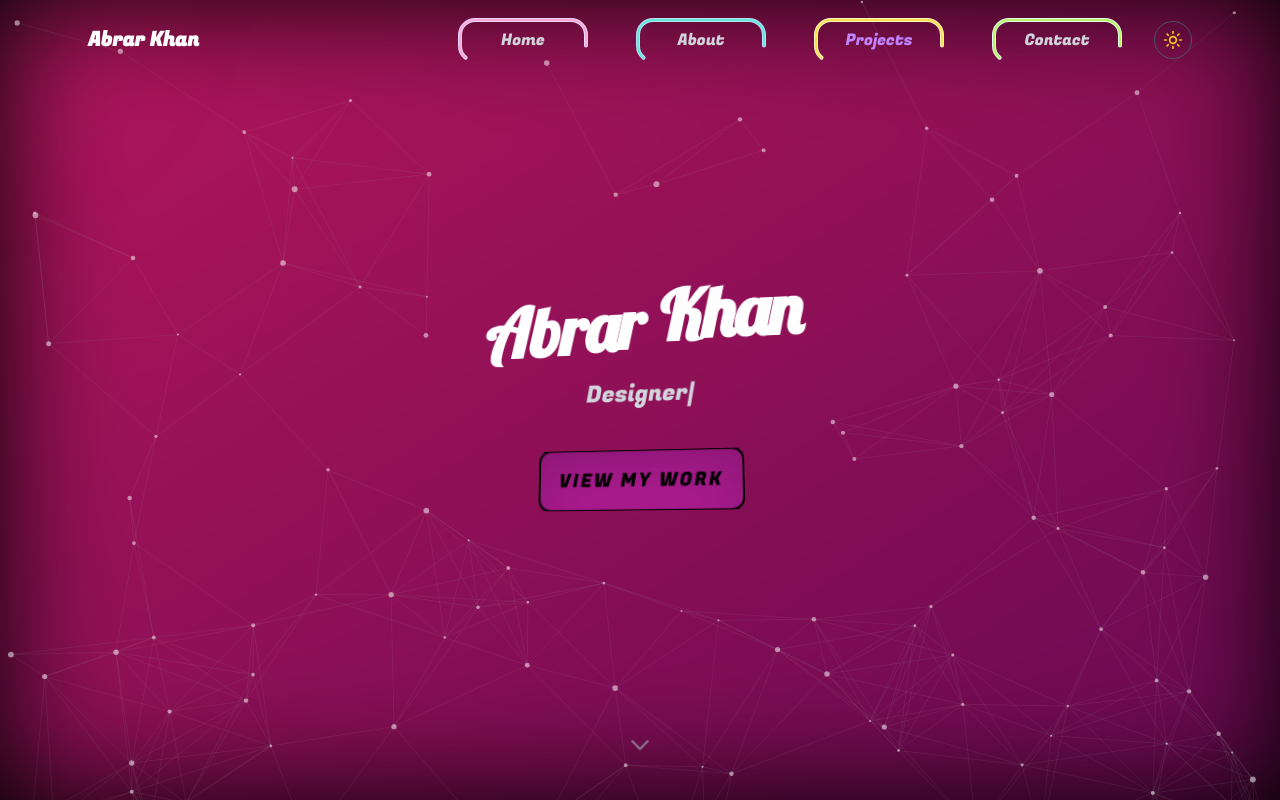
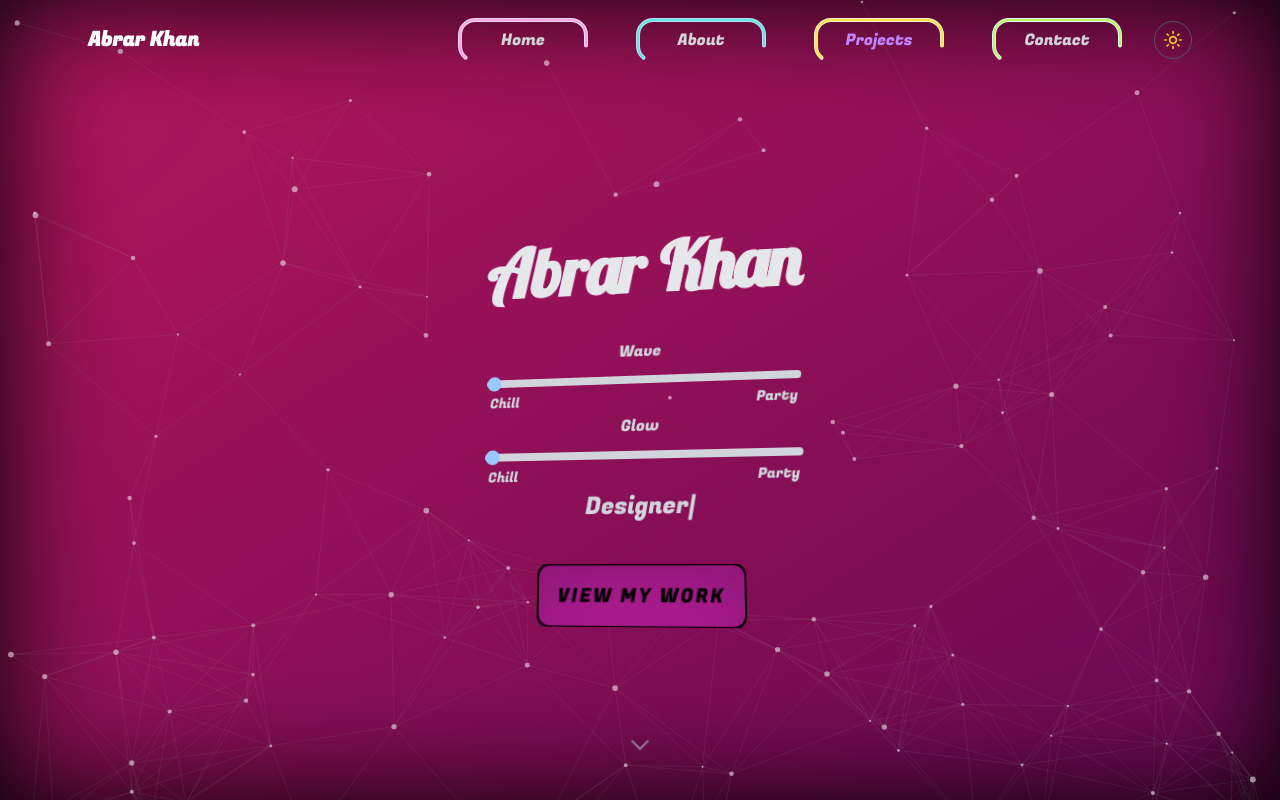
Before and after one commit to AbrarKhan-Avro/portfolio-website, a Next.js app in the folder portfolio/: page / in a window 1280 px wide. Shown: the top 800 px of the page. Built offline with nearby package versions, Linux system fonts and the light colour scheme; a web font is replaced by a local one.

Commit message:
Hero title animation update

```diff
--- a/portfolio/src/app/components/Hero.jsx
+++ b/portfolio/src/app/components/Hero.jsx
@@ -96,11 +96,13 @@ export default function Hero() {
           }}
           className="flex flex-col items-center"
         >
+          <br />
+          <br />
           <WaveText
             text="Abrar Khan"
             className="relative z-10 font-lobster text-6xl md:text-7xl font-bold mb-4 bg-clip-text text-transparent bg-gradient-to-r from-purple-600 via-pink-500 to-red-500 dark:from-purple-400 dark:via-pink-500 dark:to-red-400"
           />
-
+          <br />
           <motion.div
             variants={fadeVariant}
             className="text-xl md:text-2xl text-gray-700 dark:text-gray-300 mb-8"
--- a/portfolio/src/app/components/WaveText.jsx
+++ b/portfolio/src/app/components/WaveText.jsx
@@ -1,26 +1,132 @@
 "use client";
 
+import { useState } from "react";
 import { motion } from "framer-motion";
 
 export default function WaveText({ text, className = "" }) {
+  const [waveSlider, setWaveSlider] = useState(0); // 0-100 slider
+  const [glowSlider, setGlowSlider] = useState(0); // 0-100 slider
+
+  const glowColors = [
+    "#9D4EDD",
+    "#7B5FFF",
+    "#4D96FF",
+    "#4DB6FF",
+    "#FFA45C",
+    "#FF8A4D",
+    "#6BCB77",
+    "#52B788",
+    "#9D4EDD",
+  ];
+
+  // Map slider 0-100 to duration (0 = frozen, higher = faster)
+  const mapWaveSpeed = (val) => (val === 0 ? 0 : 0.5 + (100 - val) * 0.05);
+  const mapGlowSpeed = (val) => (val === 0 ? 0 : 2 + (100 - val) * 0.16);
+
+  const waveSpeed = mapWaveSpeed(waveSlider);
+  const glowSpeed = mapGlowSpeed(glowSlider);
+
   return (
+    <div className="flex flex-col items-center space-y-6">
+      {/* Wave Text */}
       <h1 className={`flex justify-center ${className}`}>
         {text.split("").map((char, index) => (
           <motion.span
-          key={index}
-          className="inline-block text-white"
+            key={`${char}-${index}-${waveSpeed}-${glowSpeed}`} // force re-render on speed change
+            className="inline-block text-gray-800 dark:text-gray-200"
             style={{ display: "inline-block" }}
-          animate={{ y: ["0%", "-20%", "0%"] }}
+            animate={{
+              y: waveSpeed === 0 ? "0%" : ["0%", "-20%", "0%"],
+              textShadow:
+                glowSpeed === 0
+                  ? `0 0 0px transparent`
+                  : glowColors.map(
+                      (c) => `0 0 8px ${c}, 0 0 16px ${c}, 0 0 24px ${c}`
+                    ),
+            }}
             transition={{
-            duration: 1.5,
+              y:
+                waveSpeed === 0
+                  ? {}
+                  : {
+                      duration: waveSpeed,
                       repeat: Infinity,
                       ease: "easeInOut",
                       delay: index * 0.1,
+                    },
+              textShadow:
+                glowSpeed === 0
+                  ? {}
+                  : {
+                      duration: glowSpeed,
+                      repeat: Infinity,
+                      ease: "linear",
+                    },
             }}
           >
             {char === " " ? "\u00A0" : char}
           </motion.span>
         ))}
       </h1>
+
+      {/* Sliders */}
+      <div className="flex flex-col items-center w-80 space-y-6">
+        {/* Wave Speed Slider */}
+        <div className="w-full flex flex-col">
+          <label className="text-gray-700 dark:text-gray-300 mb-1">
+            Wave
+          </label>
+          <div className="relative w-full">
+            <input
+              type="range"
+              min="0"
+              max="100"
+              step="1"
+              value={waveSlider}
+              onChange={(e) => setWaveSlider(parseInt(e.target.value))}
+              className="w-full h-2 rounded-lg appearance-none
+                bg-gray-600 dark:bg-gray-300
+                hover:bg-gray-700 dark:hover:bg-gray-400
+                focus:outline-none
+                thumb:appearance-none thumb:w-5 thumb:h-5
+                thumb:rounded-full thumb:bg-purple-400 dark:thumb:bg-purple-600
+                thumb:cursor-pointer"
+            />
+            <div className="absolute w-full top-6 flex justify-between text-sm text-gray-500 dark:text-gray-300 px-1">
+              <span>Chill</span>
+              <span>Party</span>
+            </div>
+          </div>
+        </div>
+
+        {/* Glow Speed Slider */}
+        <div className="w-full flex flex-col">
+          <label className="text-gray-700 dark:text-gray-300 mb-1">
+            Glow
+          </label>
+          <div className="relative w-full">
+            <input
+              type="range"
+              min="0"
+              max="100"
+              step="1"
+              value={glowSlider}
+              onChange={(e) => setGlowSlider(parseInt(e.target.value))}
+              className="w-full h-2 rounded-lg appearance-none
+                bg-gray-600 dark:bg-gray-300
+                hover:bg-gray-700 dark:hover:bg-gray-400
+                focus:outline-none
+                thumb:appearance-none thumb:w-5 thumb:h-5
+                thumb:rounded-full thumb:bg-purple-400 dark:thumb:bg-purple-600
+                thumb:cursor-pointer"
+            />
+            <div className="absolute w-full top-6 flex justify-between text-sm text-gray-500 dark:text-gray-300 px-1">
+              <span>Chill</span>
+              <span>Party</span>
+            </div>
+          </div>
+        </div>
+      </div>
+    </div>
   );
 }
```
Lines whose indentation alone changed are shown as unchanged.
